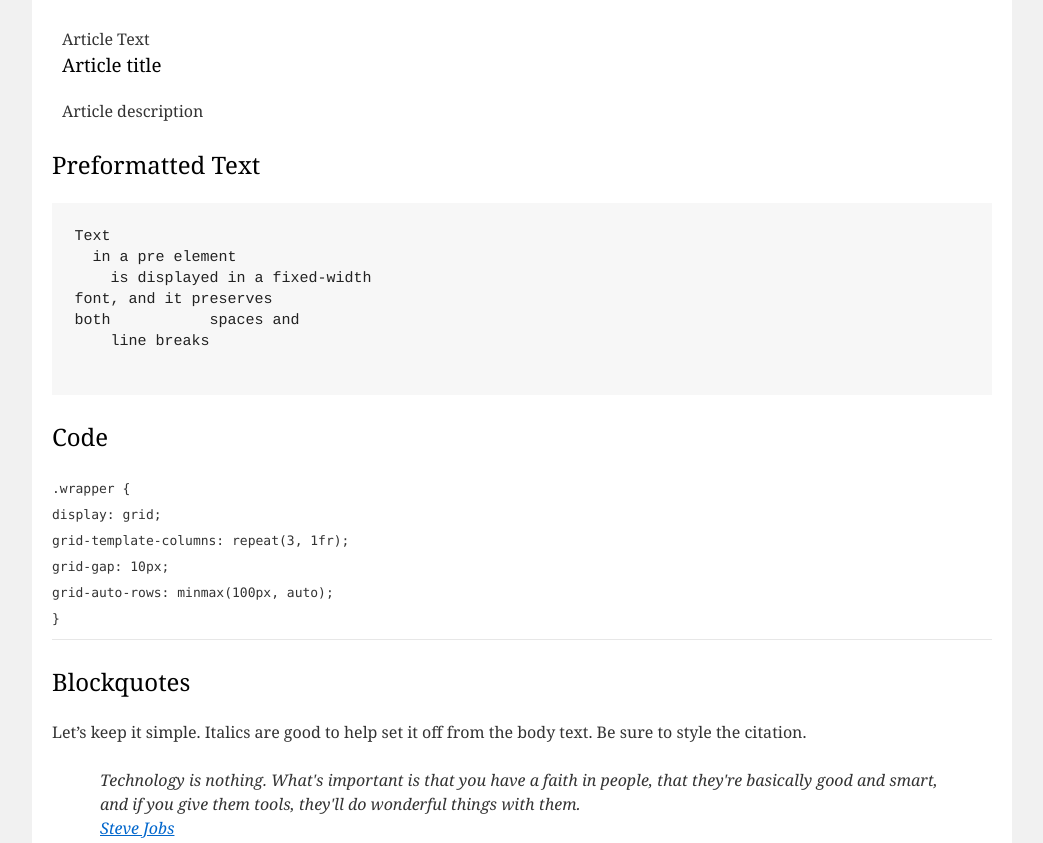
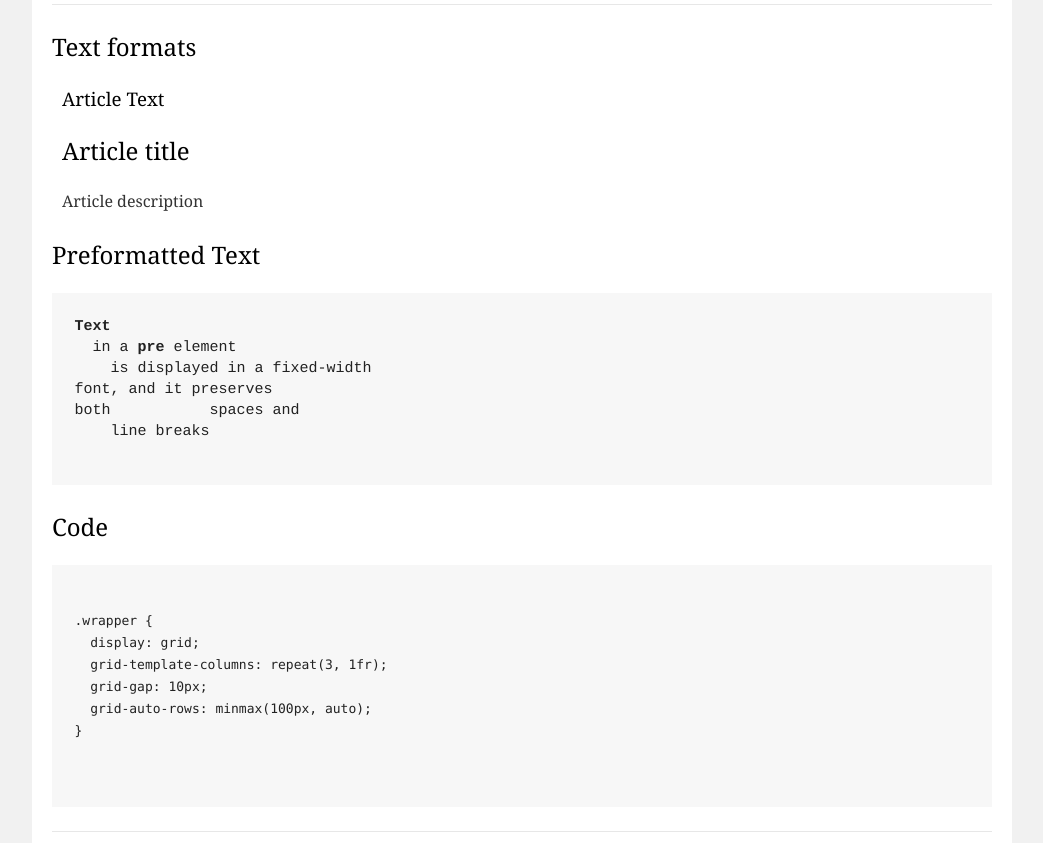
Before and after one commit to Arthur264/front-end-lab-8, a plain HTML site: page homework_01/index.html in a window 1280 px wide. Shown: the part 1259-2102 px from the top of the page, without its empty margins (118-1161 px from the left). Drawn offline with Linux system fonts and the light colour scheme.

Commit message:
fix bug first homework

```diff
--- a/homework_01/index.html
+++ b/homework_01/index.html
@@ -71,6 +71,7 @@
                   Here are even more details about the details.</p>
                 </details>
               </section>
+              <hr>
               <section id="table">
               <h2>Table</h2>
                 <table>
@@ -100,31 +101,34 @@
                     </tbody>
                   </table>
                 </section>
+                <hr>
                 <section id="text-formats">
                <h2>Text formats</h2>
                 <article>
-                  Article Text
-                  <h1>Article title </h1>
+                  <h1>Article Text</h1>
+                  <h2>Article title</h2>
                   <p>Article description</p>
                 </article>
                 <h2>Preformatted Text</h2>
                 <pre>
-Text
-  in a pre element
+<b>Text</b>
+  in a <b>pre</b> element
     is displayed in a fixed-width
 font, and it preserves
 both           spaces and
     line breaks
                 </pre>
                 <h2>Code</h2>
-                <code>
-                  .wrapper {<br>
-                  display: grid;<br>
-                  grid-template-columns: repeat(3, 1fr);<br>
-                  grid-gap: 10px;<br>
-                  grid-auto-rows: minmax(100px, auto);<br>
-                }
+                <pre>
+                <code class="css">
+.wrapper {
+  display: grid;
+  grid-template-columns: repeat(3, 1fr);
+  grid-gap: 10px;
+  grid-auto-rows: minmax(100px, auto);
+}
               </code>
+              </pre>
                </section>
               <hr>
               <section id="blockquotes">
```
